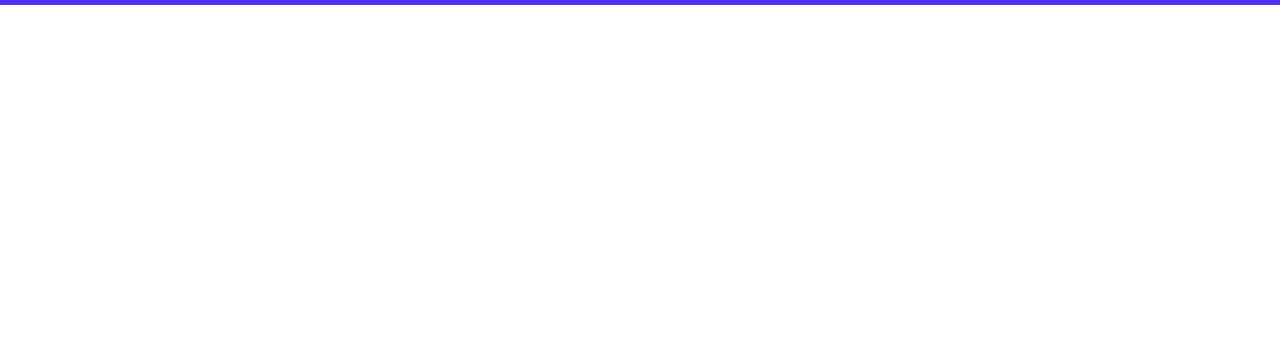
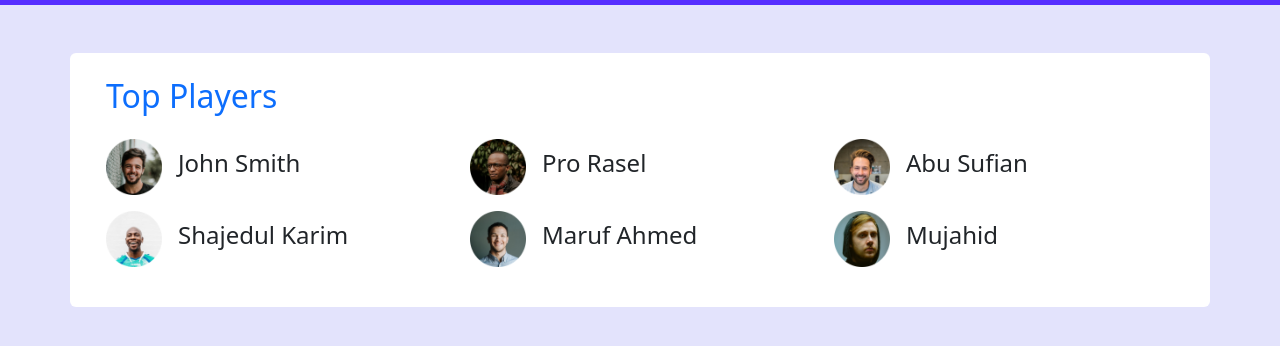
Before and after one commit to Parvez004/Leader-board-bootstrap, a plain HTML site: page index.html in a window 1280 px wide. Shown: the part 78-424 px from the top of the page. Drawn offline with Linux system fonts and the light colour scheme.

Commit message:
spacing added

```diff
--- a/index.html
+++ b/index.html
@@ -6,7 +6,7 @@
     <title>Document</title>
     <link rel="stylesheet" href="css/bootstrap.min.css">
 </head>
-<body>
+<body style="background-color: #E3E3FC;">
     <header>
         <nav class="navbar navbar-expand-lg navbar-dark" style="background-color: #562EFF;">
             <div class="container">
@@ -43,7 +43,37 @@
     </header>
 
     <main>
+      <section class="container mt-5 bg-white rounded">
+        <div class="p-4">
+          <h2 class="text-primary">Top Players</h2>
+          <div class="row pb-3">
+            <div class="col-md-6 col- 12 col-lg-4 d-flex align-items-center mt-3">
+              <img width="56px" height="56px" src="images/players/player-1.png" alt="">
+              <h4 class="ms-3">John Smith</h4>
+            </div>
+            <div class="col- 12 col-md-6 col-lg-4 d-flex align-items-center mt-3">
+              <img width="56px" height="56px" src="images/players/player-2.png" alt="">
+              <h4 class="ms-3">Pro Rasel</h4>
+            </div>
+            <div class="col- 12 col-md-6 col-lg-4 d-flex align-items-center mt-3">
+              <img width="56px" height="56px" src="images/players/player-3.png" alt="">
+              <h4 class="ms-3">Abu Sufian</h4>
+            </div>
+            <div class="col- 12 col-md-6 col-lg-4 d-flex align-items-center mt-3">
+              <img width="56px" height="56px" src="images/players/player-4.png" alt="">
+              <h4 class="ms-3">Shajedul Karim</h4>
+            </div>
+            <div class="col- 12 col-md-6 col-lg-4 d-flex align-items-center mt-3">
+              <img width="56px" height="56px" src="images/players/player-5.png" alt="">
+              <h4 class="ms-3">Maruf Ahmed</h4>
+            </div>
+            <div class="col- 12 col-md-6 col-lg-4 d-flex align-items-center mt-3">
+              <img width="56px" height="56px" src="images/players/player-6.png" alt="">
+              <h4 class="ms-3">Mujahid</h4>
+            </div>
+        </div>
 
+      </section>
     </main>
 
     <footer>
```
